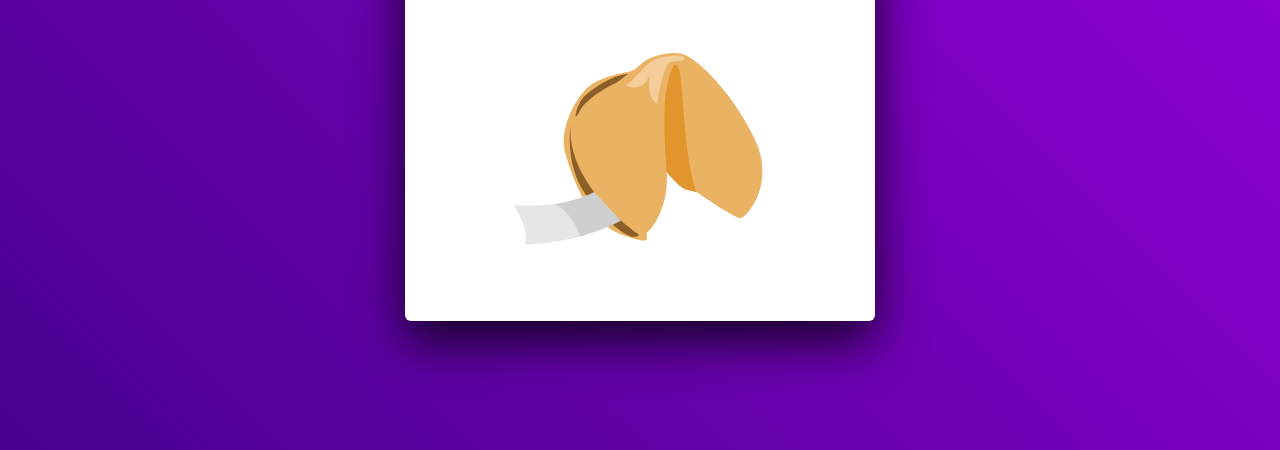
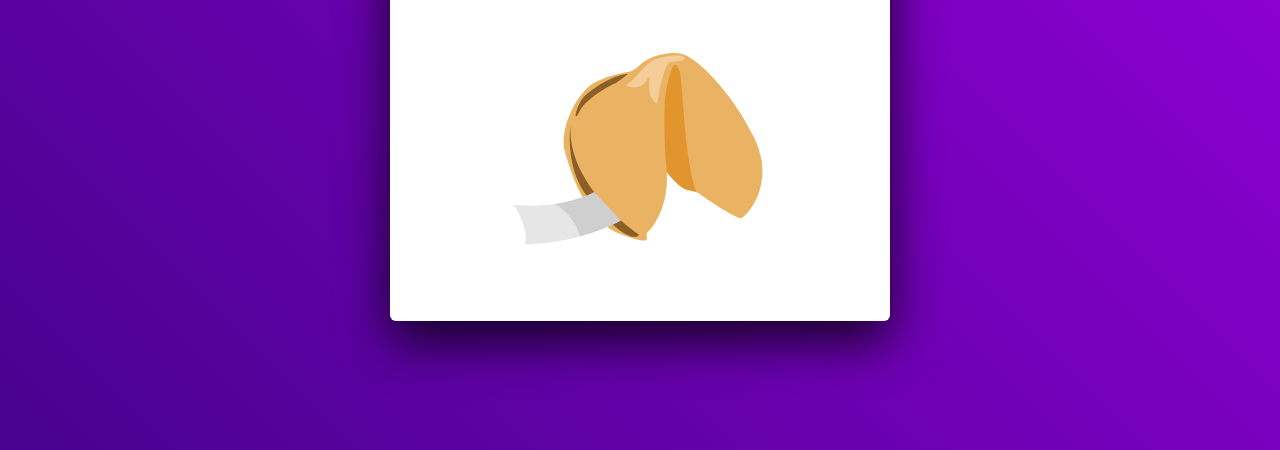
Before and after one commit to guilhermepacola/biscoitoDaSorte, a plain HTML site: page index.html in a window 1280 px wide. Shown: the part 350-800 px from the top of the page. Drawn offline with Linux system fonts and the light colour scheme.

Commit message:
Update mobile.css

```diff
--- a/assets/css/mobile.css
+++ b/assets/css/mobile.css
@@ -43,7 +43,7 @@ main{
 
     border-radius: 6px;
     box-shadow: 0px 20px 50px 0px rgba(0, 0, 0, 0.80);
-    max-width: 47rem;
+    max-width: 50rem;
 }
 
 .screenOne,
```
